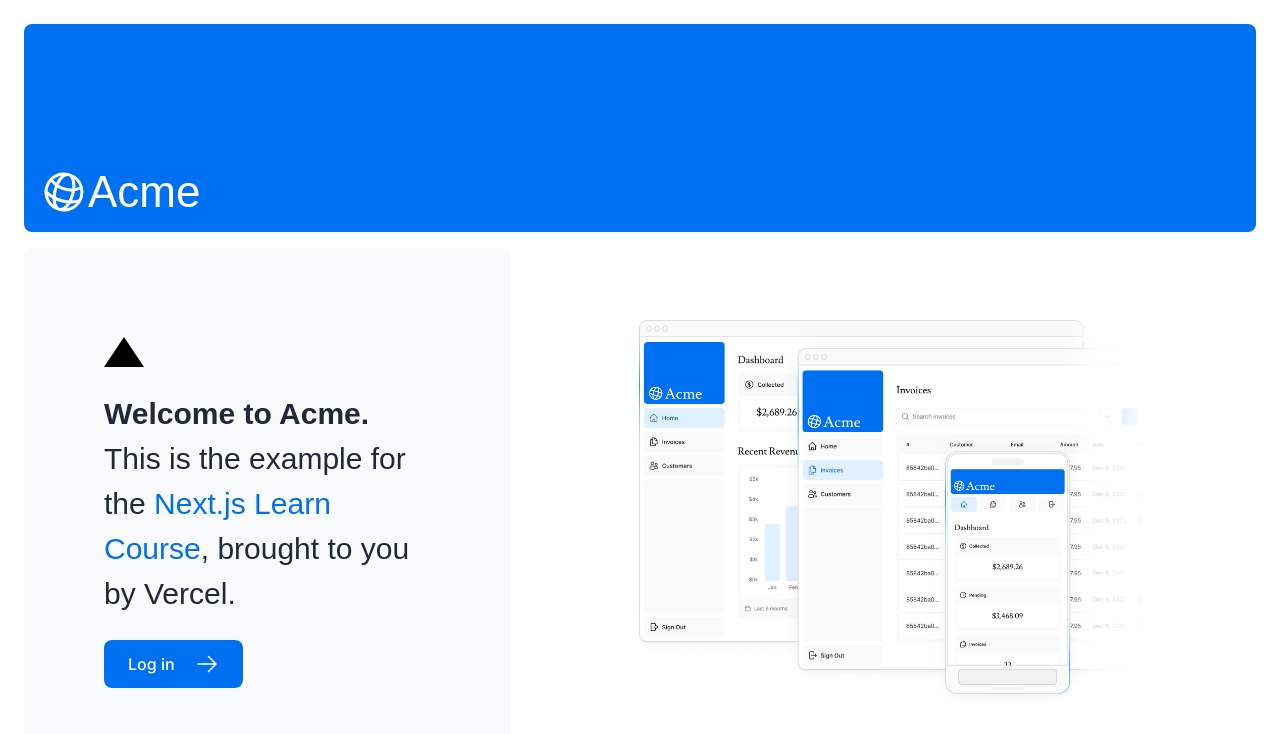
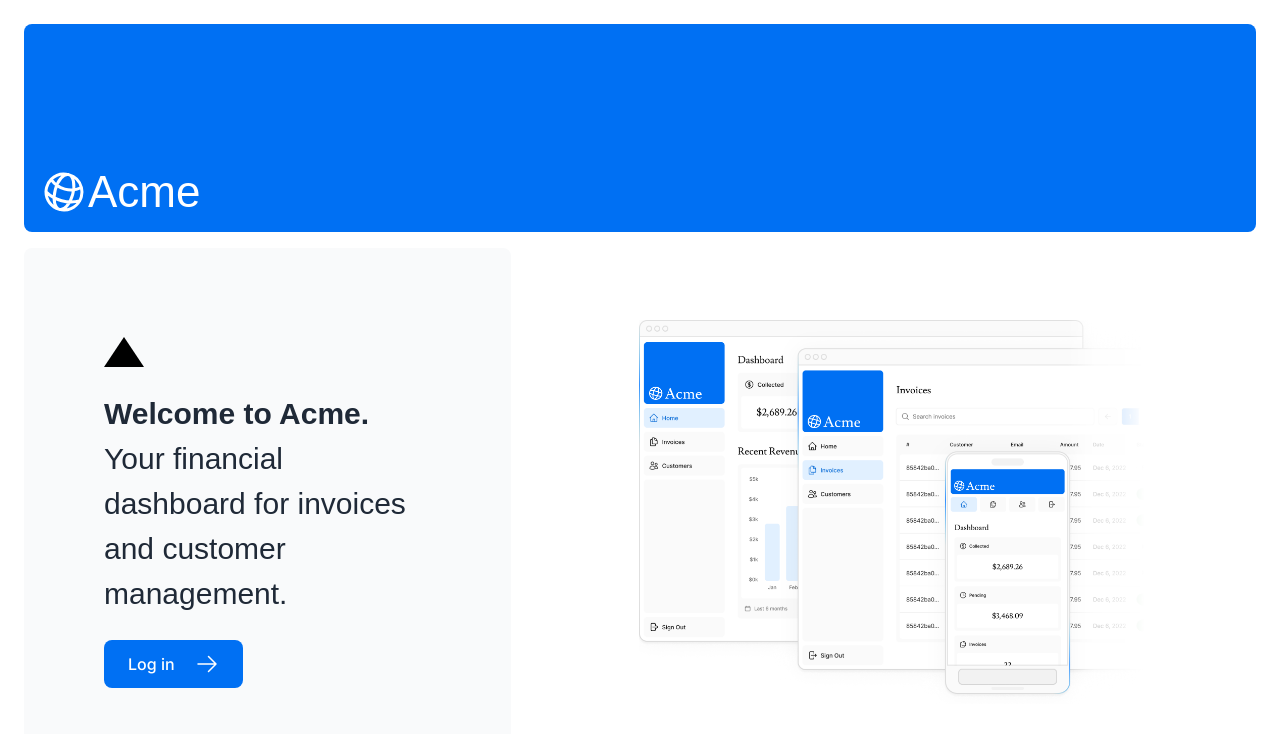
Before and after one commit to Brugo24/Next_AppRouter, a Next.js app: page / in a window 1280 px wide. Shown: the top 734 px of the page. Built offline with nearby package versions, Linux system fonts and the light colour scheme; a web font is replaced by a local one.

Commit message:
mudança na página inicial

```diff
--- a/app/page.tsx
+++ b/app/page.tsx
@@ -20,11 +20,7 @@
         <div className="flex flex-col justify-center gap-6 rounded-lg bg-gray-50 px-6 py-10 md:w-2/5 md:px-20">
         <div className={stylesa.shape}  />
           <p className={`text-xl text-gray-800 md:text-3xl md:leading-normal ${lusitana.className} antialiased`}>
-            <strong>Welcome to Acme.</strong> This is the example for the{' '}
-            <a href="https://nextjs.org/learn/" className="text-blue-500">
-              Next.js Learn Course
-            </a>
-            , brought to you by Vercel.
+            <strong>Welcome to Acme.</strong> Your financial dashboard for invoices and customer management.
           </p>
           <Link
             href="/login"
```
